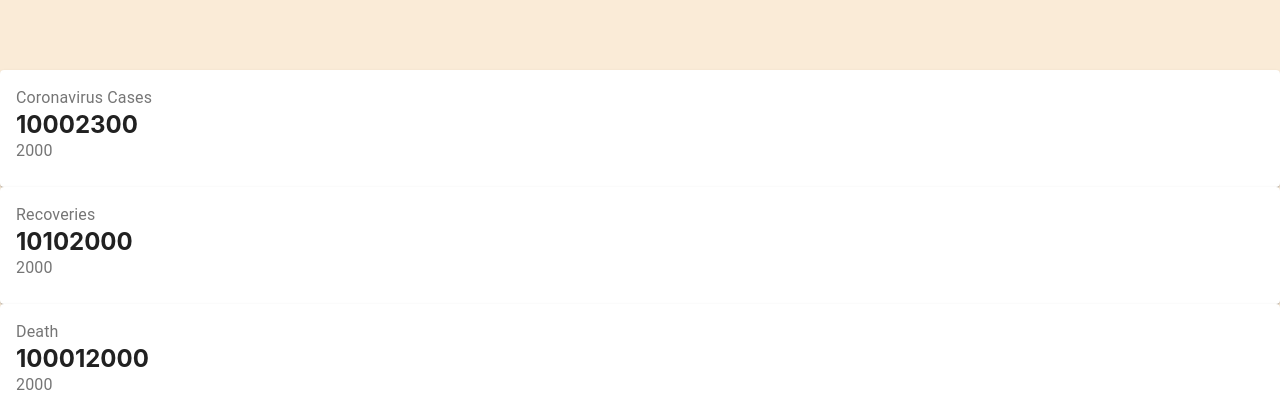
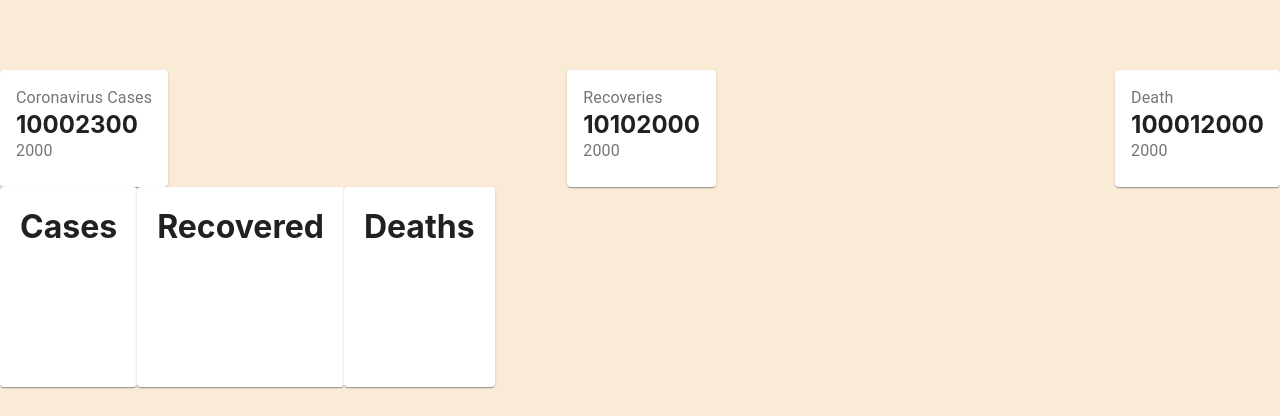
Before and after one commit to laczkobalazs/covid-tracker, a React (Create React App) app: page / in a window 1280 px wide. Shown: the part 346-762 px from the top of the page. Built offline with nearby package versions, Linux system fonts and the light colour scheme; no server answers.

Commit message:
adjusts stats

```diff
--- a/src/style/style.css
+++ b/src/style/style.css
@@ -15,6 +15,11 @@ body {
   padding: 20px;
 }
 
+.container-statistics {
+  display: flex;
+  justify-content: space-between;
+}
+
 .global-data-container {
   display: flex;
   align-items: center;
```
